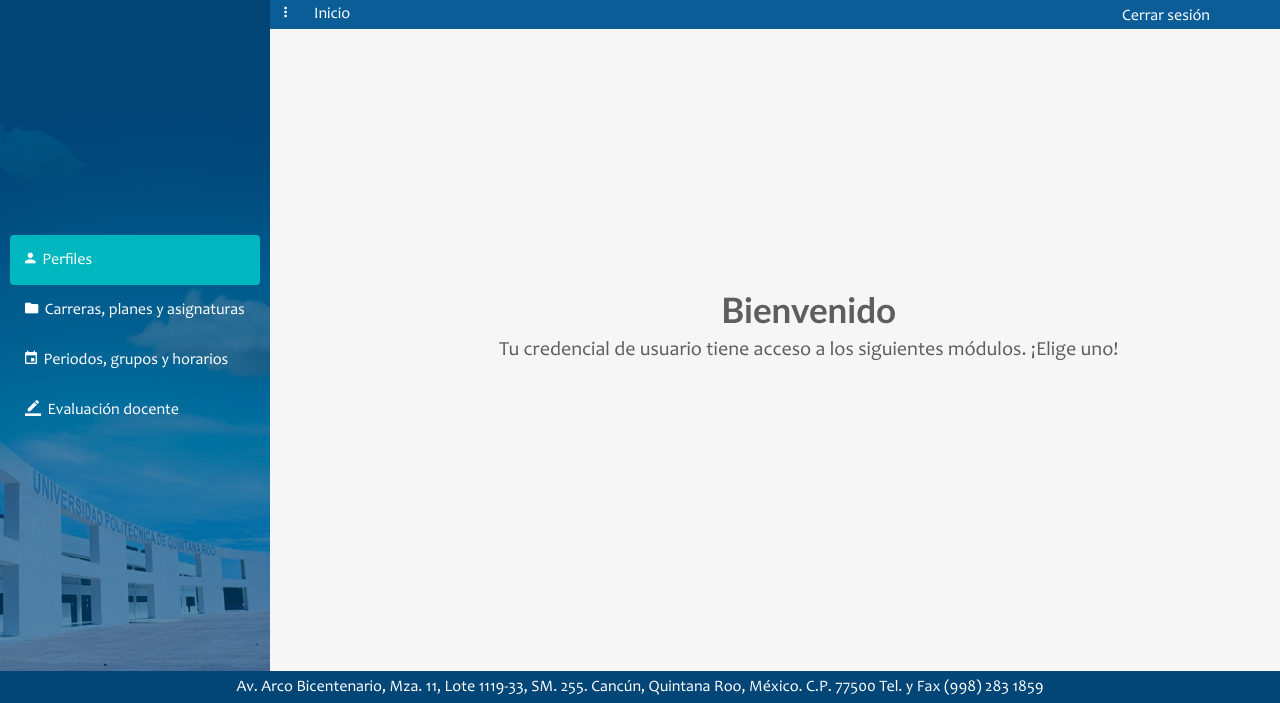
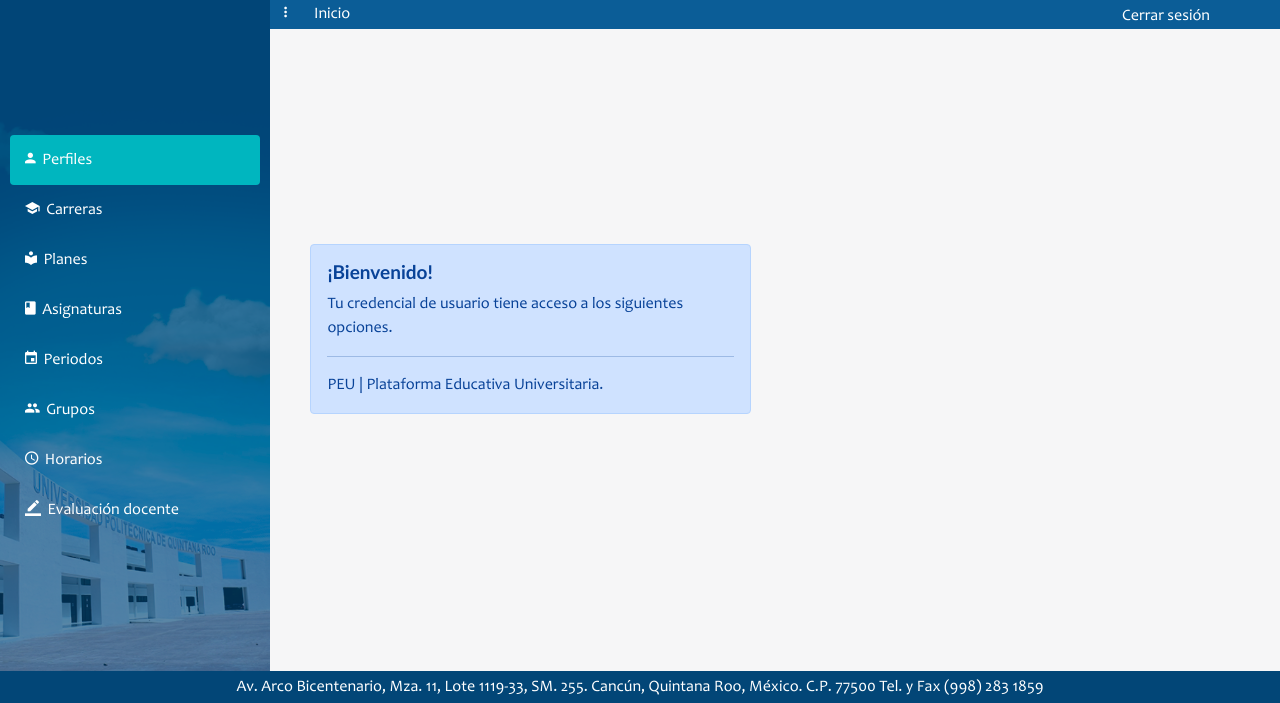
Before and after one commit to canepaluis/mcpa-rutas, a PHP site: the page made by views/home/director.php in a window 1280 px wide. Shown: the part 97-800 px from the top of the page. Run offline with PHP 8.4, Linux system fonts and the light colour scheme; the template is opened without the code that fills it, so the values that code supplies are empty; a stand-in replaces the project's code that opens the database connection; some libraries are stand-ins or nearby versions.

Commit message:
Actualización views

```diff
--- a/views/home/director.php
+++ b/views/home/director.php
@@ -5,13 +5,11 @@
 <html lang="es">
 
 <head>
-	<title>PEU</title>
+	<title>PEU - <?php echo $session->get("tipo");?></title>
 	<meta charset="UTF-8">
 	<meta name="viewport" content="width=device-width, user-scalable=no, initial-scale=1.0, maximum-scale=1.0, minimum-scale=1.0">
 	<link rel="stylesheet" href="<?php echo URL;?>public/css/main.css">
 	<link rel="shortcut icon" href="<?php echo URL;?>public/assets/img/upqroo.ico">
-
-</head>
 
 <body>
 	<!--Banner informativa de plataforma | Logo, nombre de módulo, Usuario y tipo de usuario-->
@@ -57,20 +55,42 @@
 						<div class="full-box dashboard-sideBar-ct">
 							<!-- Opciones del menú de hamburguesa | MCPA -->
 							<div class="caja-menu centrarvertical">
-								<ul class="list-unstyled full-box dashboard-sideBar-Menu">
+
+									<ul class="list-unstyled full-box dashboard-sideBar-Menu menu-menu">
+
 										<li class="seleccionar">
-										<a href="#">
+											<a href="<?php echo URL.'perfil_alumno';?>">
 												<i class="zmdi zmdi-account"></i> Perfiles
 											</a>
 										</li>
 										<li>
-										<a href="#">
-											<i class="zmdi zmdi-folder"></i> Carreras, planes y asignaturas
+											<a href="<?php echo constant('URL'); ?>carreras">
+												<i class="zmdi zmdi-graduation-cap"></i> Carreras
+											</a>
+										</li>
+										<li>
+											<a href="<?php echo constant('URL'); ?>planes">
+												<i class="zmdi zmdi-library"></i> Planes
+											</a>
+										</li>
+										<li>
+											<a href="<?php echo constant('URL'); ?>asignaturas">
+												<i class="zmdi zmdi-book"></i> Asignaturas
+											</a>
+										</li>
+										<li>
+											<a href="<?php echo constant('URL'); ?>#">
+												<i class="zmdi zmdi-calendar"></i> Periodos
 											</a>
 										</li>
 										<li>
 											<a href="#">
-											<i class="zmdi zmdi-calendar"></i> Periodos, grupos y horarios
+												<i class="zmdi zmdi-accounts"></i> Grupos
+											</a>
+										</li>
+										<li>
+											<a href="#">
+												<i class="zmdi zmdi-time"></i> Horarios
 											</a>
 										</li>
 										<li>
@@ -79,6 +99,7 @@
 											</a>
 										</li>
 									</ul>
+
 							</div>
 						</div>
 				</div>
@@ -100,7 +121,7 @@
 											<a href="#!"><div class="op-navegador"><div class="navegadornombre">Inicio</div></div></a>
 										</li>
 										<li class="li-right">
-											<a href="#" class="btn-exit-system margen-navbar"><div class="espacio"><i></i>Cerrar sesión</div></a>
+											<a href="#!" class="btn-exit-system margen-navbar"><div class="espacio"><i></i>Cerrar sesión</div></a>
 										</li>
 									</ul>
 
@@ -120,12 +141,20 @@
 
 							<div class="contenido-box">
 								<div class=caja-home>
-									<div class="subcaja-home">
-										<div class="descripcion-home">
-											<p class="titulo-home">Bienvenido</p>
-											<p>Tu credencial de usuario tiene acceso a los siguientes módulos. ¡Elige uno!</p>
+									<div class="row centrarvertical">
+										<div class="col-sm-12 col-md-6">
+											<div class="alert alert-primary" role="alert">
+												<h4 class="alert-heading">¡Bienvenido!</h4>
+												<p>Tu credencial de usuario tiene acceso a los siguientes opciones.</p>
+												<hr>
+												<p class="mb-0">PEU | Plataforma Educativa Universitaria.</p>
 											</div>
 										</div>
+										<div class="col-sm-12 col-md-6">
+											<div class="image-aguila"></div>
+										</div>
+									</div>
+
 
 								</div>
 							</div>
@@ -157,4 +186,3 @@
 	<script src="<?php echo URL;?>public/js/main.js"></script>
 	<script src="https://ajax.googleapis.com/ajax/libs/jquery/2.1.1/jquery.min.js"></script>
 </body>
-</html>
```
Also changed, not shown: views/home/alumno.php (+1 -16 lines), .htaccess (added). Lines whose indentation alone changed are shown as unchanged.
